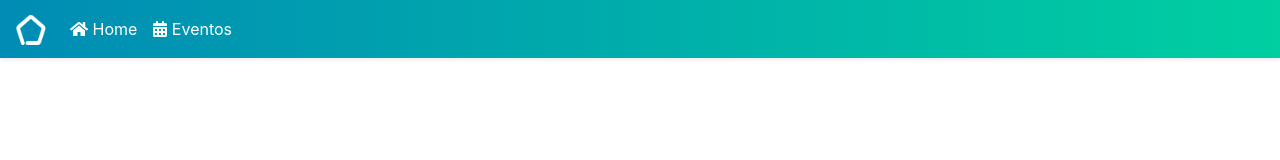
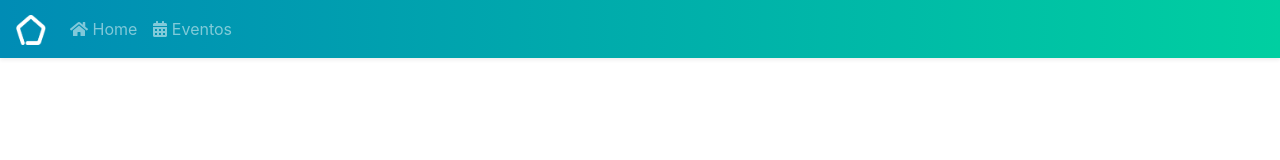
Before and after one commit to finalvic123/site-secomp-vue, a Vue app: page /about in a window 1280 px wide. Shown: the top 160 px of the page. Built offline with nearby package versions, Linux system fonts and the light colour scheme.

Commit message:
Add active class to current route on NavBar

```diff
--- a/src/components/NavBar.vue
+++ b/src/components/NavBar.vue
@@ -1,5 +1,5 @@
 <template>
-    <b-navbar class="shadow-sm bg-gradient-secomp text-navbar-secomp" fixed="top" type="dark" toggleable="lg">
+  <b-navbar class="shadow-sm bg-gradient-secomp" fixed="top" type="dark" toggleable="lg">
     <b-navbar-brand :to="{name: 'Home'}" href="#">
       <img id="logo" src="../assets/logo.png" alt="Logo da SECOMP UFSCar"/>
     </b-navbar-brand>
@@ -8,20 +8,14 @@
 
     <b-collapse id="nav-collapse" is-nav>
       <b-navbar-nav>
-          <b-nav-item :to="{ name: 'Home' }">
+        <b-nav-item exact-active-class="active" :to="{ name: 'Home' }">
           <font-awesome-icon icon="home"></font-awesome-icon>
           Home
         </b-nav-item>
-          <b-nav-item :to="{ name: 'Events' }">
+        <b-nav-item active-class="active" :to="{ name: 'Events' }">
           <font-awesome-icon icon="calendar-alt"></font-awesome-icon>
           Eventos
         </b-nav-item>
-
-        </b-navbar-nav>
-
-        <!-- Right aligned nav items -->
-        <b-navbar-nav class="ml-auto">
-
       </b-navbar-nav>
     </b-collapse>
   </b-navbar>
@@ -36,8 +30,4 @@
 .bg-gradient-secomp {
   background-image: linear-gradient(to right, #008cb5, #00cfa1);
 }
-
-.text-navbar-secomp a {
-  color: white !important;
-}
 </style>
```
Lines whose indentation alone changed are shown as unchanged.
